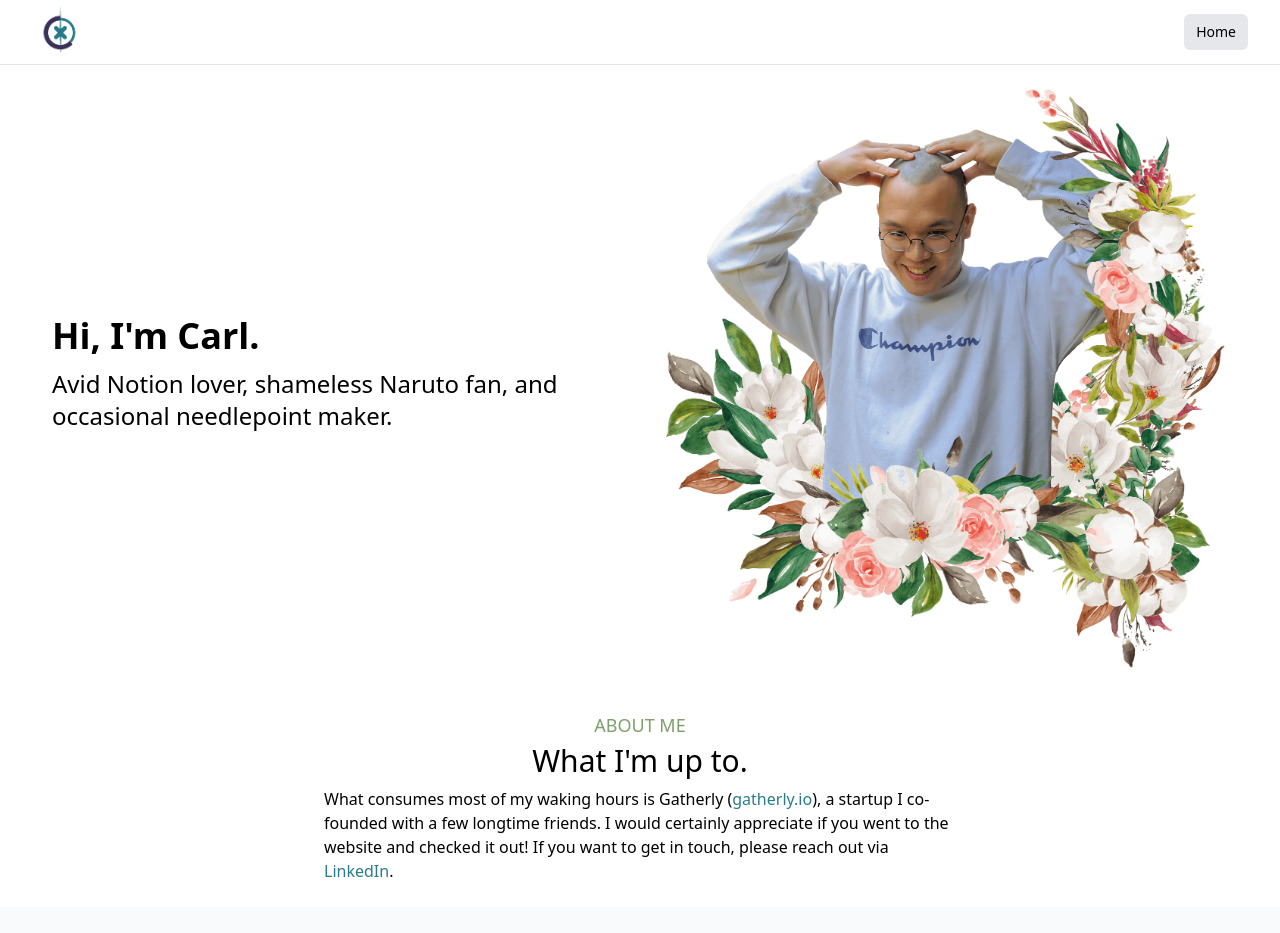
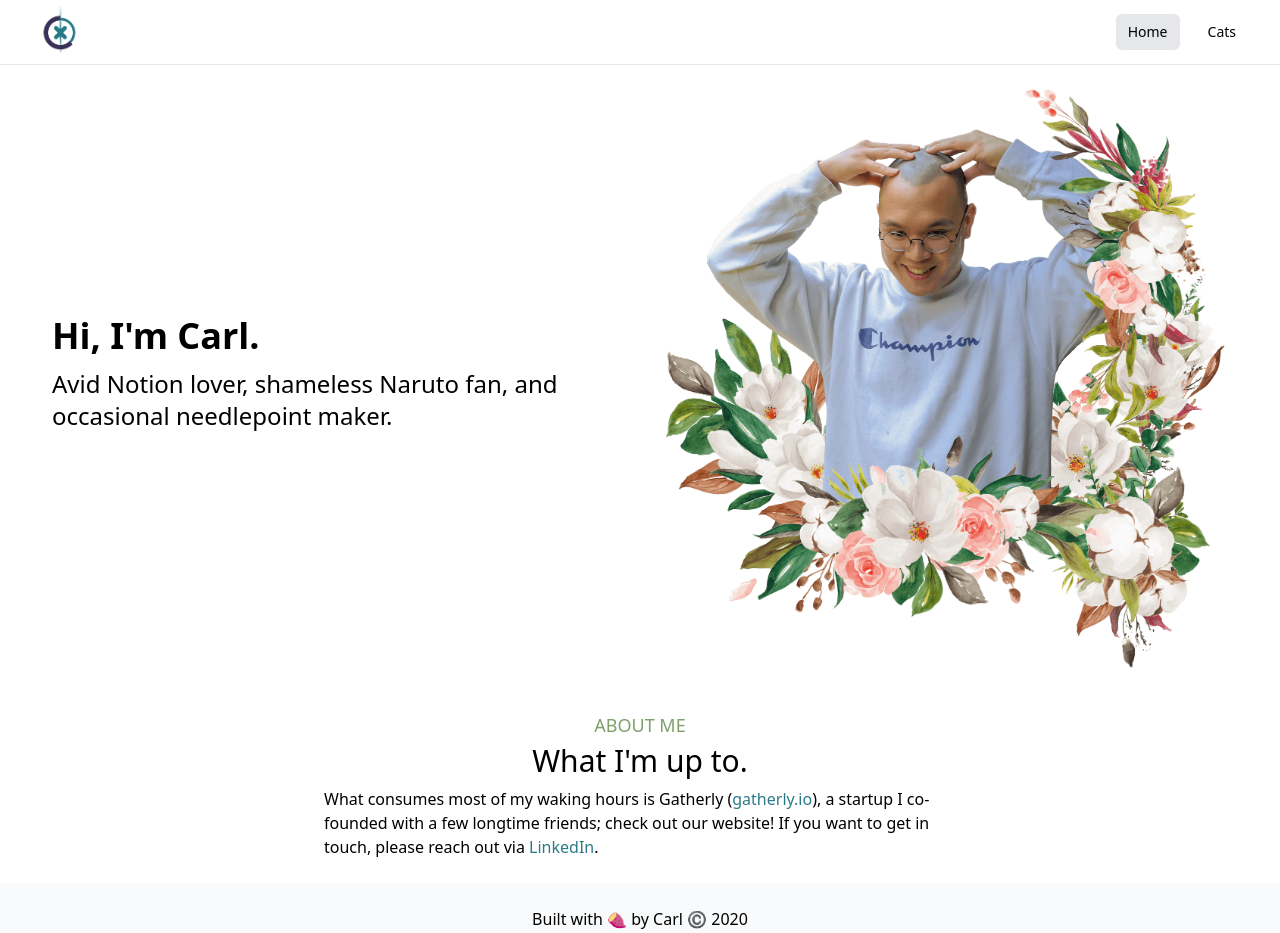
Before and after one commit to achristmascarl/carl.so, a Next.js app: page / in a window 1280 px wide. Shown: the top 933 px of the page. Built offline with nearby package versions, Linux system fonts and the light colour scheme.

Commit message:
add framer-motion and animate transitions

```diff
--- a/package.json
+++ b/package.json
@@ -10,6 +10,7 @@
   "dependencies": {
     "autoprefixer": "^10.1.0",
     "classnames": "^2.2.6",
+    "framer-motion": "^4.1.3",
     "next": "^10.1.3",
     "postcss": "^8.2.1",
     "postcss-flexbugs-fixes": "^5.0.2",
--- a/src/components/Layout.js
+++ b/src/components/Layout.js
@@ -1,6 +1,5 @@
 import { useState } from 'react';
 import Head from 'next/head';
-import Link from 'next/link';
 import { c } from '../utils';
 import MenuLink from './MenuLink';
 
@@ -103,11 +102,11 @@ export default function Layout({ children, home, cats }) {
                       active={home}
                       text={'Home'}
                     />
-                    {/* <MenuLink
+                    <MenuLink
                       href={'/cats'}
                       active={cats}
-                      text={'cats'}
-                    /> */}
+                      text={'Cats'}
+                    />
                   </div>
                 </div>
               </div>
@@ -196,11 +195,11 @@ export default function Layout({ children, home, cats }) {
                 active={home}
                 text={'Home'}
               />
-              {/* <MenuLink
+              <MenuLink
                 href={'/cats'}
                 active={cats}
-                text={'cats'}
-              /> */}
+                text={'Cats'}
+              />
             </div>
           </div>
         </nav>
--- a/src/pages/_app.js
+++ b/src/pages/_app.js
@@ -1,5 +1,7 @@
 import '../styles/global.css';
 
 export default function App({ Component, pageProps }) {
-  return <Component {...pageProps} />;
+  return (
+    <Component {...pageProps} />
+  );
 }
--- a/src/pages/cats.js
+++ b/src/pages/cats.js
@@ -1,13 +1,14 @@
 import Head from 'next/head';
 import Layout from '../components/Layout';
 import { c } from '../utils';
+import { motion } from 'framer-motion';
 
 const siteTitle = 'Carl | Cats';
 const siteFavicon = '😺';
 
 export default function Home() {
   return (
-    <Layout contact>
+    <Layout cats>
       <Head>
         <link
           rel="icon"
@@ -21,6 +22,19 @@ export default function Home() {
         <title>{siteTitle}</title>
         <meta name="og:title" content={siteTitle} />
       </Head>
+      <motion.div
+        initial="initial"
+        animate="enter"
+        variants={{
+          initial: {
+            opacity: 0,
+          },
+          enter: {
+            opacity: 1,
+            duration: 0.5,
+          },
+        }}
+      >
         <div
           className={c(
             'max-w-7xl',
@@ -50,6 +64,7 @@ export default function Home() {
             </h2>
           </div>
         </div>
+      </motion.div>
     </Layout>
   )
 }
--- a/src/pages/index.js
+++ b/src/pages/index.js
@@ -1,6 +1,7 @@
 import Head from 'next/head';
 import Layout from '../components/Layout';
 import { c } from '../utils';
+import { motion } from 'framer-motion';
 
 const siteTitle = 'Carl | Home';
 const siteFavicon = '🏠';
@@ -24,6 +25,19 @@ export default function Home() {
           content={siteTitle}
         />
       </Head>
+      <motion.div
+        initial="initial"
+        animate="enter"
+        variants={{
+          initial: {
+            opacity: 0,
+          },
+          enter: {
+            opacity: 1,
+            duration: 0.5,
+          },
+        }}
+      >
         <div
           className={c(
             'grid',
@@ -65,12 +79,30 @@ export default function Home() {
               'justify-center',
             )}
           >
+            <motion.div
+              initial={{
+                scale: .5,
+              }}
+              animate={{
+                scale: 1,
+                transition: {
+                  duration: .75,
+                },
+              }}
+              whileHover={{
+                scale: 1.1,
+                transition: {
+                  duration: .5,
+                },
+              }}
+            >
               <img
                 className={c(
 
                 )}
                 src="/carl-framed-floral-compressed.png"
               />
+            </motion.div>
           </div>
         </div>
         <div
@@ -113,8 +145,7 @@ export default function Home() {
                   gatherly.io
                 </a>
               ), a startup I co-founded with a few longtime
-            friends. I would certainly appreciate if
-            you went to the website and checked it out!
+              friends; check out our website!
               If you want to get in touch, please
               reach out via{' '}
               <a
@@ -126,6 +157,7 @@ export default function Home() {
             </p>
           </div>
         </div>
+      </motion.div>
     </Layout>
   )
 }
```
Also changed, not shown: 1 other file (tests, documents, lock files or other folders). Lines whose indentation alone changed are shown as unchanged.
